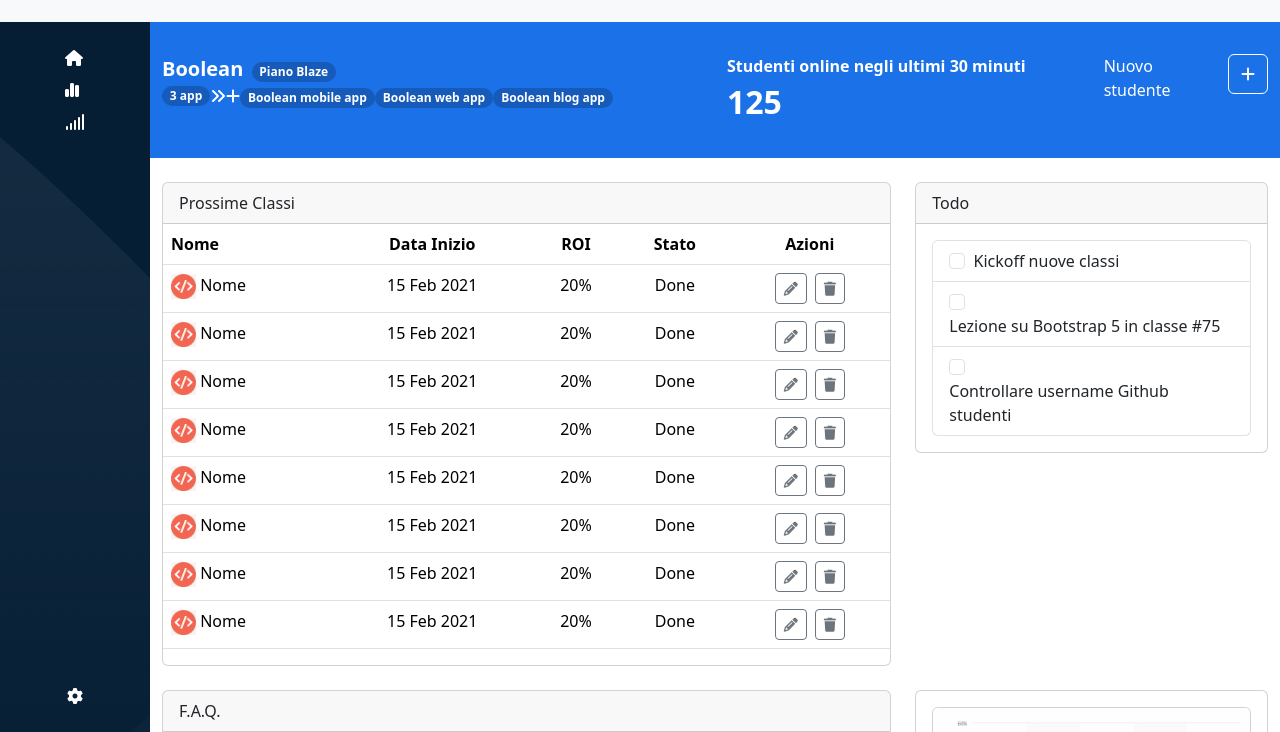
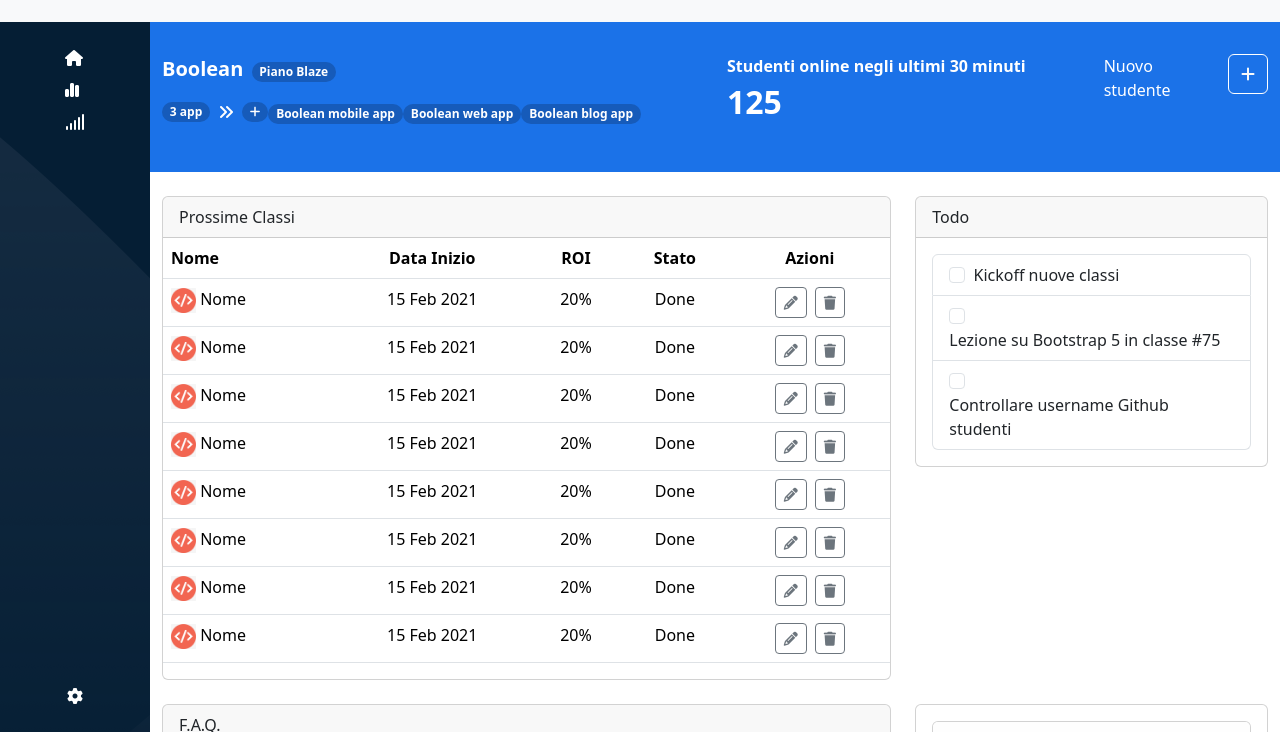
Before and after one commit to GencoMattia/html-css-bootstrap-dashboard, a plain HTML site: page index.html in a window 1280 px wide. Shown: the part 68-800 px from the top of the page. Drawn offline with nearby package versions, Linux system fonts and the light colour scheme.

Commit message:
Adjusted Boolean app badge spacing

```diff
--- a/index.html
+++ b/index.html
@@ -94,10 +94,10 @@
                     <div class="central_boolean-app mb-3 order-md-0 col-12 col-md-4 col-lg-6">
                         <a class="navbar-brand text-white fw-bold me-1" href="#">Boolean</a>
                         <p class="d-inline-block badge rounded-pill">Piano Blaze</p>
-                        <div class="app-menu d-flex align-items-center">
-                            <p class="d-inline-block badge rounded-pill">3 app</p>
-                            <i class="fa-solid fa-angles-right d-inline-block"></i>
-                            <button id="app-button" type="button" data-bs-toggle="collapse" data-bs-target="#navbarNavDropdown" aria-controls="navbarNavDropdown" aria-expanded="false" aria-label="Toggle navigation">
+                        <div class="app-menu d-flex align-items-center pt-3">
+                            <p class="d-inline-block badge rounded-pill me-2">3 app</p>
+                            <i class="fa-solid fa-angles-right d-inline-block me-2"></i>
+                            <button id="app-button" type="button" class="badge rounded-pill" data-bs-toggle="collapse" data-bs-target="#navbarNavDropdown" aria-controls="navbarNavDropdown" aria-expanded="false" aria-label="Toggle navigation">
                                 <span><i class="fa-solid fa-plus"></i></span>
                             </button>
                             <div class="collapse navbar-collapse" id="navbarNavDropdown">
```
